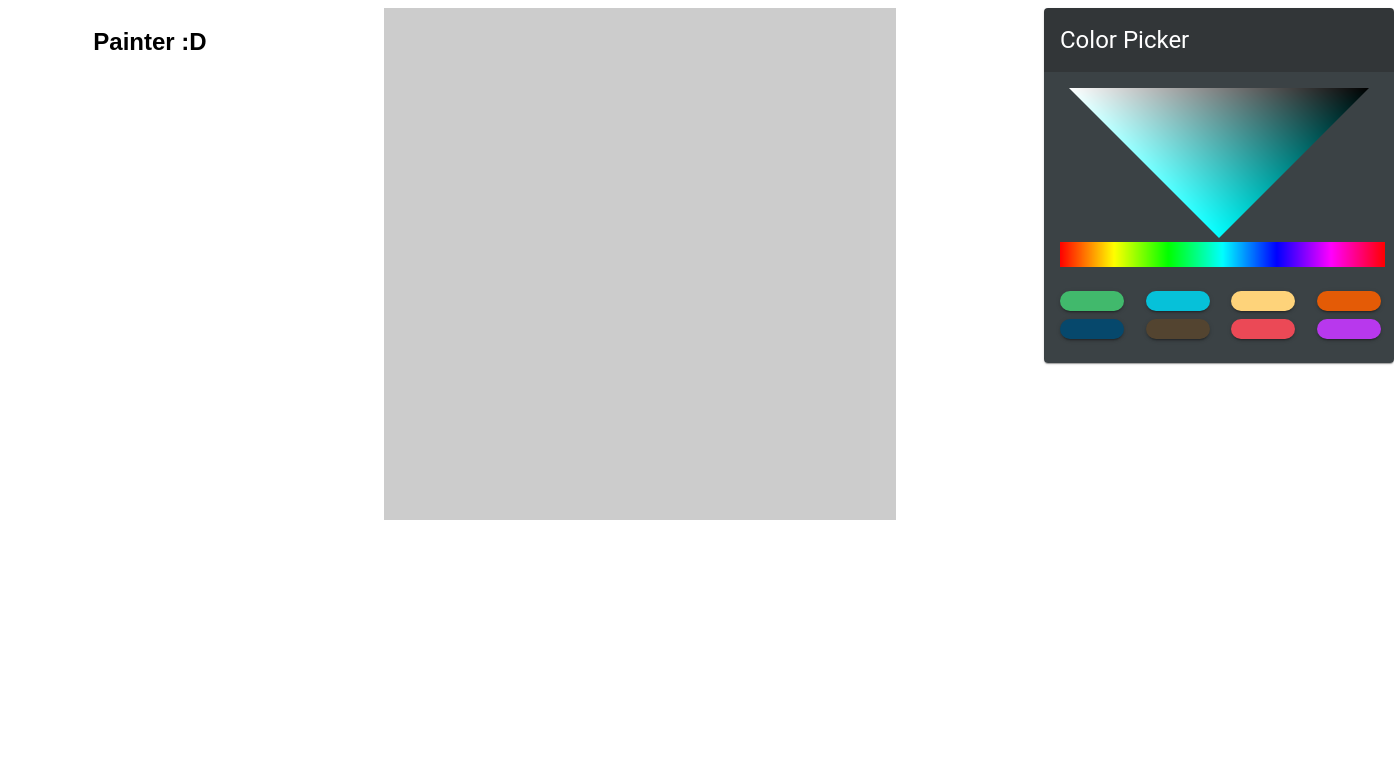
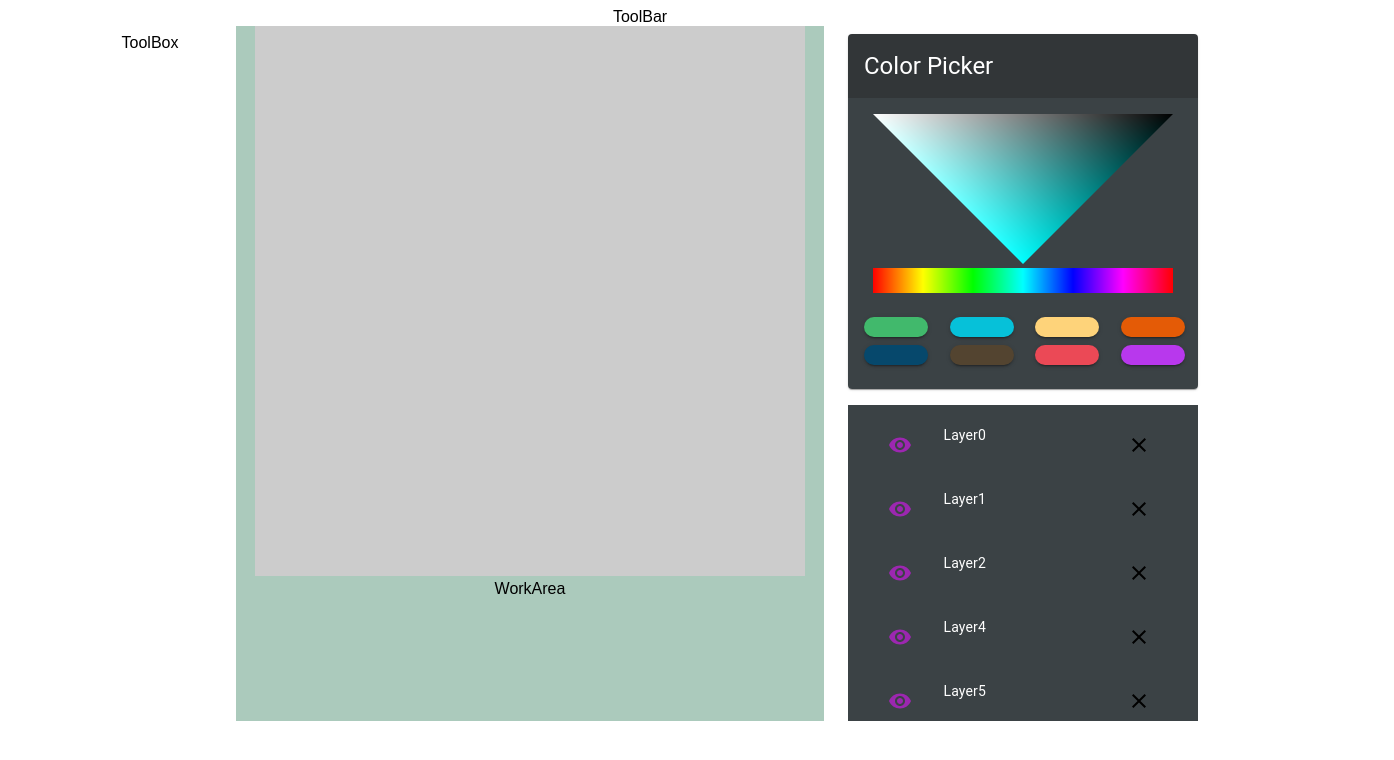
Before and after one commit to mohasarc/CGHW1_paint_app, a React (Create React App) app: page / in a window 1280 px wide. Shown: the top 760 px of the page, 1394 px wide, since content can reach past the window. Built offline with nearby package versions, Linux system fonts and the light colour scheme.

Commit message:
implemented layers ui + some other fixes

```diff
--- a/package.json
+++ b/package.json
@@ -12,10 +12,13 @@
   "dependencies": {
     "@emotion/react": "^11.4.1",
     "@emotion/styled": "^11.3.0",
+    "@mui/icons-material": "^5.0.4",
     "@mui/material": "^5.0.4",
+    "@types/react-window": "^1.8.5",
     "react": "17.0.2",
     "react-dom": "17.0.2",
     "react-scripts": "4.0.3",
+    "react-window": "^1.8.6",
     "serve": "^12.0.1"
   },
   "devDependencies": {
--- a/src/App.tsx
+++ b/src/App.tsx
@@ -1,15 +1,19 @@
 import "./styles.css";
-import { Container, Grid } from "@mui/material";
+import { Container, Grid, Box } from "@mui/material";
 import { useEffect } from "react";
 import * as MV from './Common/MV';
 import * as INIT from './Common/initShaders';
 import * as UTILS from './Common/webgl-utils';
+import Divider from '@mui/material/Divider';
 
 import { squaremShaders } from './shaders';
 import { StateManager } from "./util/StateManager";
 import { addAttribute } from "./util/webglHelpers";
 import ColorPicker from './Components/ColorPicker';
-
+import Layers from "./Components/Layers";
+import ToolBox from "./Components/ToolBox";
+import ToolBar from "./Components/ToolBar";
+import WorkArea from "./Components/WorkArea";
 
 function init() {
   let canvas: any;
@@ -27,7 +31,11 @@ function init() {
   gl = UTILS.WebGLUtils.setupWebGL(canvas, null);
   if (!gl) { alert("WebGL isn't available"); }
 
-  gl.viewport(0, 0, canvas.width, canvas.height);
+  setInterval(()=>{
+    console.log('Canvas size: ', canvas.clientWidth, canvas.clientHeight);
+  }, 500)
+
+  gl.viewport(0, 0, canvas.clientWidth, canvas.clientHeight);
   gl.clearColor(0.8, 0.8, 0.8, 1.0);
 
   //
@@ -97,21 +105,30 @@ export default function App() {
 
   return (
     <div className="App">
-      <Container maxWidth="lg" >
-        <Grid container rowSpacing={1} columns={{ xs: 12, sm: 12, md: 12 }} columnSpacing={{ xs: 1, sm: 2, md: 3 }}>
+      <Container>
+        <Grid container rowSpacing={1} columns={{ xs: 12, sm: 12, md: 12 }} >
+          <Grid item xs={12} sm={12} md={12}>
+            <ToolBar></ToolBar>
+          </Grid>
+          <Grid item xs={12} sm={12} md={12}>
+            <Grid container rowSpacing={1} columns={{ xs: 12, sm: 12, md: 12 }} columnSpacing={{ xs: 1, sm: 2, md: 3 }}>
+              <Grid item xs={12} sm={6} md={2}>
+                <ToolBox></ToolBox>
+              </Grid>
 
-          <Grid item xs={12} sm={6} md={2}>
-            <h2>Painter :D</h2>
+              <Grid item xs={12} sm={6} style={{backgroundColor:'#abcabc', padding:'0'}} md={6}>
+                <canvas id={'macanvas'} width={'550'} height={'550'} />
+                <WorkArea></WorkArea>
+              </Grid>
+
+              <Grid item xs={12} sm={6} md={4}>
+                <ColorPicker/>
+                <Box py={2}>
+                  <Layers/>
+                </Box>
+              </Grid>
+            </Grid>
           </Grid>
-
-          <Grid item xs={12} sm={6} md={8}>
-            <canvas id={'macanvas'} width={512} height={512} />
-          </Grid>
-
-          <Grid item xs={12} sm={6} md={2}>
-            <ColorPicker></ColorPicker>
-          </Grid>
-
         </Grid>
       </Container>
     </div>
--- a/src/Components/ColorPicker.tsx
+++ b/src/Components/ColorPicker.tsx
@@ -33,7 +33,7 @@ export default function ColorPicker() {
                 <CardHeader title={'Color Picker'} titleTypographyProps={{variant:'h5', align: 'left', color: 'common.white' }} style={{backgroundColor: '#323638'}} />
                 <CardContent style={{backgroundColor: '#3b4245'}}>
                     <canvas id={'saturation-canvas'} />
-                    <canvas id={'hue-canvas'} style={{height: 25, width: 325, paddingBottom: 20}}/>
+                    <canvas id={'hue-canvas'} style={{height: 25, width: 300, paddingBottom: 20}}/>
                     <Grid container rowSpacing={1} columns={{ xs: 12, sm: 12, md: 12 }} columnSpacing={{ xs: 1, sm: 2, md: 3 }}>
                         {
                             preferredColors.map((prefColor) => {
--- /dev/null
+++ b/src/Components/Layers.tsx
@@ -0,0 +1,85 @@
+import * as React from 'react';
+import Box from '@mui/material/Box';
+import List from '@mui/material/List';
+import ListItem from '@mui/material/ListItem';
+import ListItemButton from '@mui/material/ListItemButton';
+import ListItemIcon from '@mui/material/ListItemIcon';
+import ListItemText from '@mui/material/ListItemText';
+import Divider from '@mui/material/Divider';
+import { FixedSizeList, ListChildComponentProps } from 'react-window';
+import InboxIcon from '@mui/icons-material/Inbox';
+import VisibilityIcon from '@mui/icons-material/Visibility';
+import ClearIcon from '@mui/icons-material/Clear';
+import { Grid } from '@mui/material'
+// import DraftsIcon from '@mui/icons-material/Drafts';
+
+let count = 0;
+function renderRow(props: ListChildComponentProps) {
+    const { index, style } = props;
+
+    return (
+        <ListItem disablePadding>
+            <Box px={2} py={0.5}>
+                <ListItemButton sx={{width: '100%', maxWidth: 60}}>
+                    <ListItemIcon>
+                        <VisibilityIcon color={'secondary'}/>
+                    </ListItemIcon>
+                </ListItemButton>
+            </Box>
+            <ListItemText primary={"Layer"+count++} primaryTypographyProps={{variant:'body2', align: 'left', color: 'common.white' }} />
+            <Box px={2} py={0.5}>
+                <ListItemButton>
+                    <ClearIcon/>
+                </ListItemButton>
+            </Box>
+        </ListItem>
+    );
+}
+
+export default function Layers(){
+
+    return (
+        <Box
+            sx={{ width: '100%', height: 300, maxWidth: 350 }}
+            >
+            <List
+                sx={{
+                  width: '100%',
+                  maxWidth: 350,
+                  bgcolor: 'background.dark',
+                  position: 'relative',
+                  overflow: 'auto',
+                  maxHeight: 300,
+                  '& ul': { padding: 0 },
+                }}
+                    style={{backgroundColor: '#3b4245'}}
+              >
+                {[0, 1, 2,4,5,6,7,8,9,10].map((item) => (
+                    <ListItem style={{width:'100%', maxWidth:350}}>
+                        <Grid container rowSpacing={1} columns={{ xs: 12, sm: 12, md: 12 }} >
+                          <Grid item xs={3} sm={3} md={3}>
+                            <Box px={1} py={0.5}>
+                                <ListItemButton sx={{width: '100%', maxWidth: 60}}>
+                                    <ListItemIcon>
+                                        <VisibilityIcon color={'secondary'}/>
+                                    </ListItemIcon>
+                                </ListItemButton>
+                            </Box>
+                          </Grid>
+                          <Grid item xs={6} sm={6} md={6}>
+                            <ListItemText primary={"Layer"+item} primaryTypographyProps={{variant:'body2', align: 'left', color: 'common.white' }} />
+                          </Grid>
+                          <Grid item xs={3} sm={3} md={3}>
+                            <Box px={1} py={0.5}>
+                                <ListItemButton>
+                                    <ClearIcon/>
+                                </ListItemButton>
+                            </Box>
+                          </Grid>
+                        </Grid>
+                    </ListItem>
+                ))}
+            </List>
+        </Box>
+    );
+}
--- /dev/null
+++ b/src/Components/ToolBar.tsx
@@ -0,0 +1,8 @@
+
+export default function ToolBar() {
+    return(
+        <div>
+            ToolBar
+        </div>
+    );
+}
--- /dev/null
+++ b/src/Components/ToolBox.tsx
@@ -0,0 +1,8 @@
+
+export default function ToolBox() {
+    return (
+        <div>
+            ToolBox
+        </div>
+    );
+}
--- /dev/null
+++ b/src/Components/WorkArea.tsx
@@ -0,0 +1,8 @@
+
+export default function WorkArea() {
+    return (
+        <div>
+            WorkArea
+        </div>
+    );
+}
```
Also changed, not shown: 1 other file (tests, documents, lock files or other folders).
